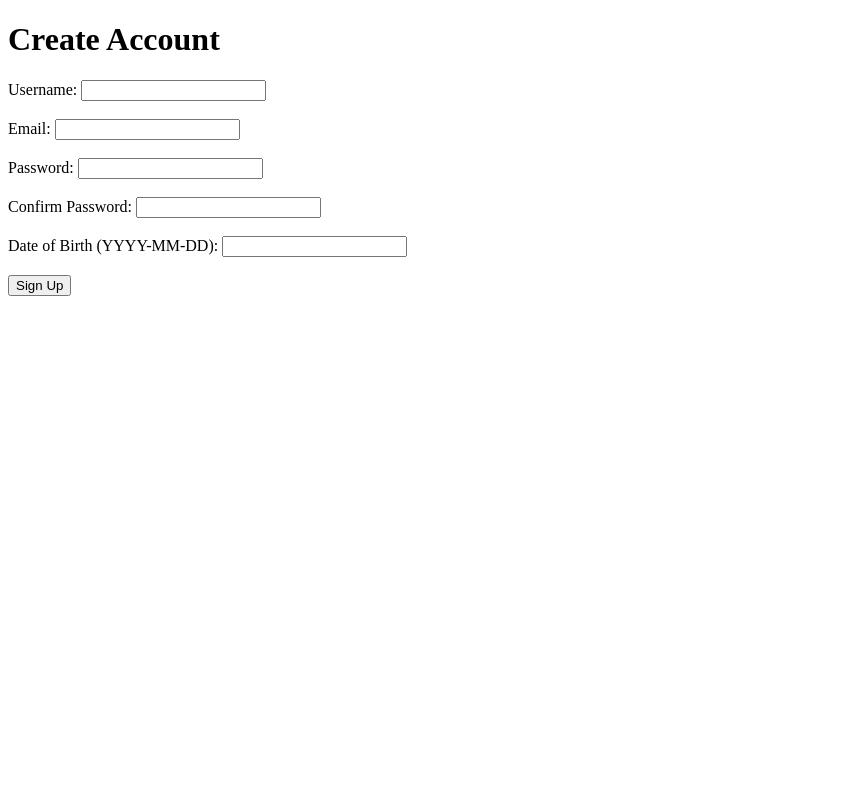
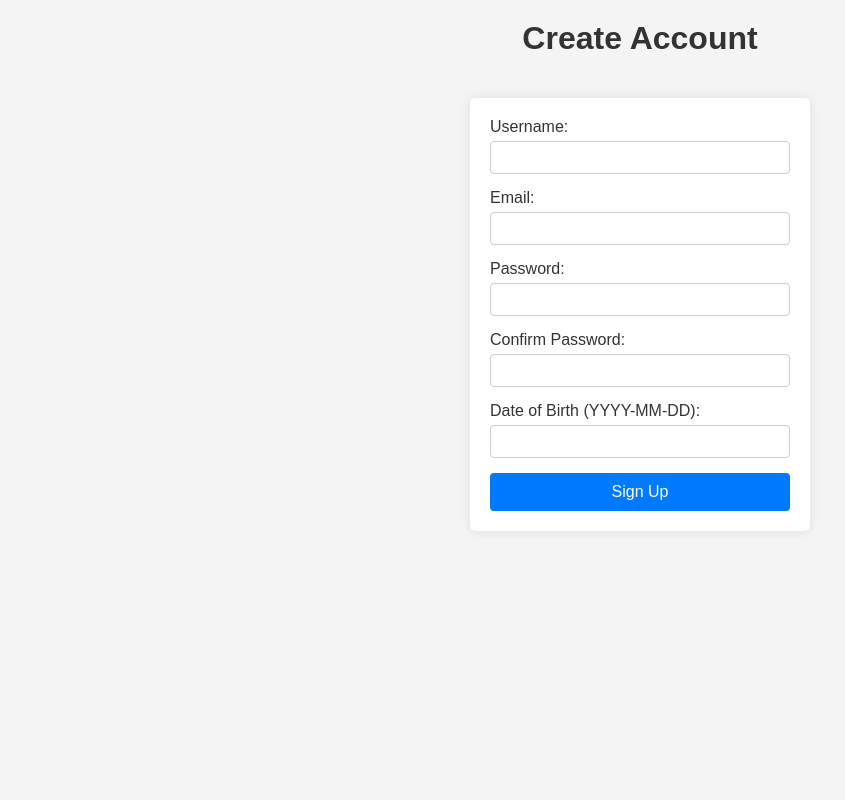
Before and after one commit to AbidRouf/Cw3-web, a Django app: page /signup/ in a window 1280 px wide. Shown: the whole page, without its empty margins (0-845 px from the left). Run offline with Django 3.2, Linux system fonts and the light colour scheme.

Commit message:
css forms

```diff
--- a/api/templates/api/signup.html
+++ b/api/templates/api/signup.html
@@ -5,6 +5,71 @@
 <head>
     <meta charset="UTF-8">
     <title>Sign Up</title>
+    <style>
+        body {
+            font-family: Arial, sans-serif;
+            background-color: #f4f4f4;
+            margin: 0;
+            padding: 0;
+            display: flex;
+            flex-direction: column;
+            align-items: center;
+            height: 100vh;
+        }
+
+        h1 {
+            text-align: center;
+            color: #333;
+            margin-top: 20px;
+        }
+
+        .error-message {
+            color: red;
+            text-align: center;
+        }
+
+        .signup-form {
+            background-color: #fff;
+            padding: 20px;
+            border-radius: 5px;
+            box-shadow: 0 0 10px rgba(0, 0, 0, 0.1);
+            width: 300px;
+            margin-top: 20px;
+        }
+
+        .form-group {
+            margin-bottom: 15px;
+        }
+
+        .form-label {
+            display: block;
+            margin-bottom: 5px;
+            color: #333;
+        }
+
+        .form-input {
+            width: 100%;
+            padding: 8px;
+            box-sizing: border-box;
+            border: 1px solid #ccc;
+            border-radius: 4px;
+        }
+
+        .submit-button {
+            width: 100%;
+            padding: 10px;
+            background-color: #007BFF;
+            border: none;
+            border-radius: 4px;
+            color: white;
+            font-size: 16px;
+            cursor: pointer;
+        }
+
+        .submit-button:hover {
+            background-color: #0056b3;
+        }
+    </style>
 </head>
 
 <body>
@@ -12,30 +77,38 @@
 
     {% if messages %}
     {% for msg in messages %}
-    <p style="color: red;">{{ msg }}</p>
+    <p class="error-message">{{ msg }}</p>
     {% endfor %}
     {% endif %}
 
-    <form method="POST">
+    <form method="POST" class="signup-form">
         {% csrf_token %}
+        <div class="form-group">
+            <label class="form-label">Username:</label>
+            <input type="text" name="username" class="form-input" required>
+        </div>
 
-        <label>Username:</label>
-        <input type="text" name="username" required><br><br>
+        <div class="form-group">
+            <label class="form-label">Email:</label>
+            <input type="email" name="email" class="form-input">
+        </div>
 
-        <label>Email:</label>
-        <input type="email" name="email"><br><br>
+        <div class="form-group">
+            <label class="form-label">Password:</label>
+            <input type="password" name="password" class="form-input" required>
+        </div>
 
-        <label>Password:</label>
-        <input type="password" name="password" required><br><br>
+        <div class="form-group">
+            <label class="form-label">Confirm Password:</label>
+            <input type="password" name="password2" class="form-input" required>
+        </div>
 
-        <label>Confirm Password:</label>
-        <input type="password" name="password2" required><br><br>
+        <div class="form-group">
+            <label class="form-label">Date of Birth (YYYY-MM-DD):</label>
+            <input type="text" name="dob" class="form-input">
+        </div>
 
-        <!-- Optional Date of Birth -->
-        <label>Date of Birth (YYYY-MM-DD):</label>
-        <input type="text" name="dob"><br><br>
-
-        <button type="submit">Sign Up</button>
+        <button type="submit" class="submit-button">Sign Up</button>
     </form>
 </body>
 
--- a/api/templates/api/spa/index.html
+++ b/api/templates/api/spa/index.html
@@ -6,7 +6,7 @@
     <meta name="csrf-token" content="{{ csrf_token }}">
     <link rel="icon" type="image/svg+xml" href="/static/api/spa/vite.svg" />
     <meta name="viewport" content="width=device-width, initial-scale=1.0" />
-    <title>ECS639 Web Programming - Group CW</title>
+    <title>ECS639 Web Programming - Group CW Template</title>
   <script type="module" crossorigin src="/static/api/spa/assets/index-CmhfIAtw.js"></script>
   <link rel="stylesheet" crossorigin href="/static/api/spa/assets/index-CmLxZVtj.css">
 </head>
```
Also changed, not shown: api/templates/api/login.html (+77 -10 lines), api/templates/style.css (added, +61 -0 lines).
